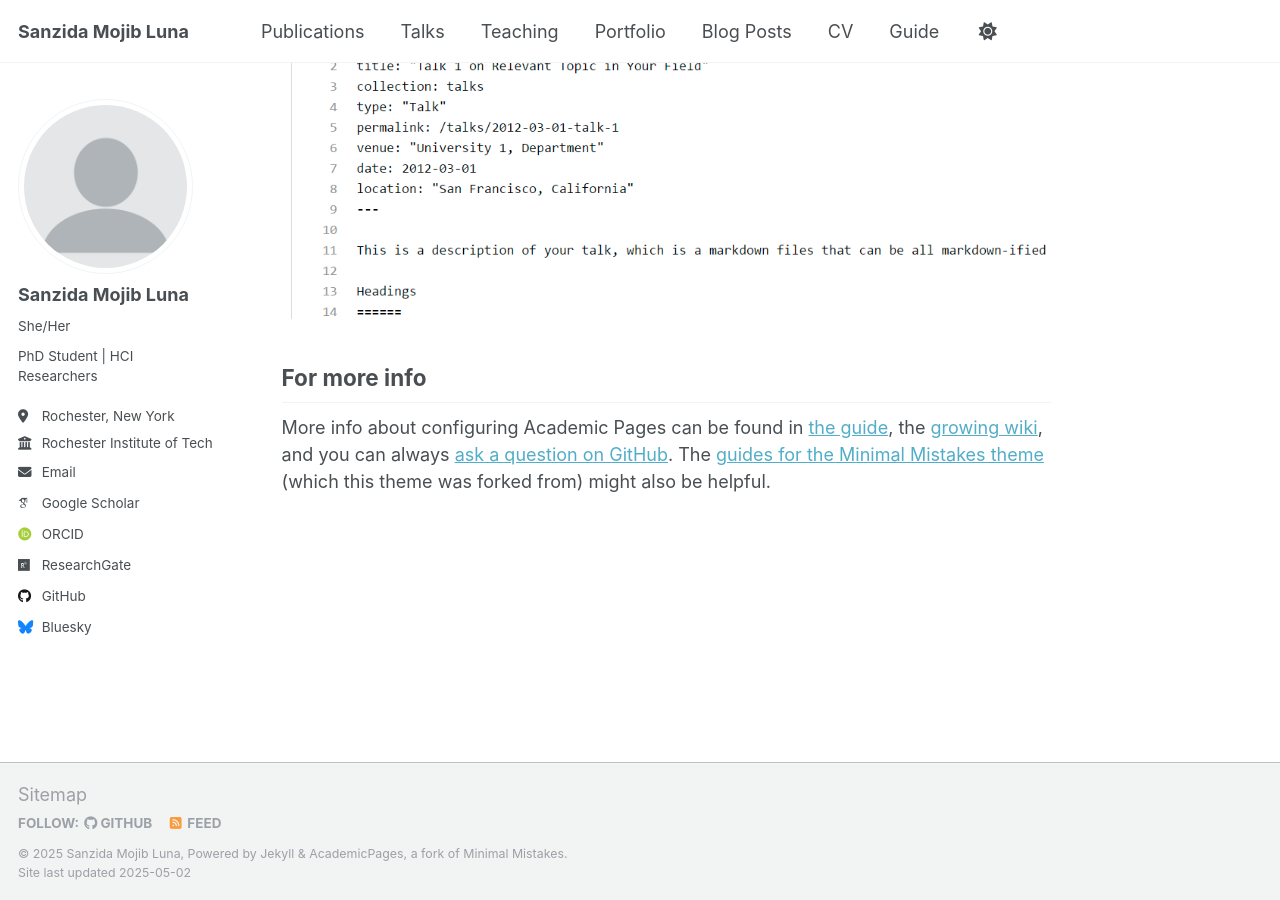
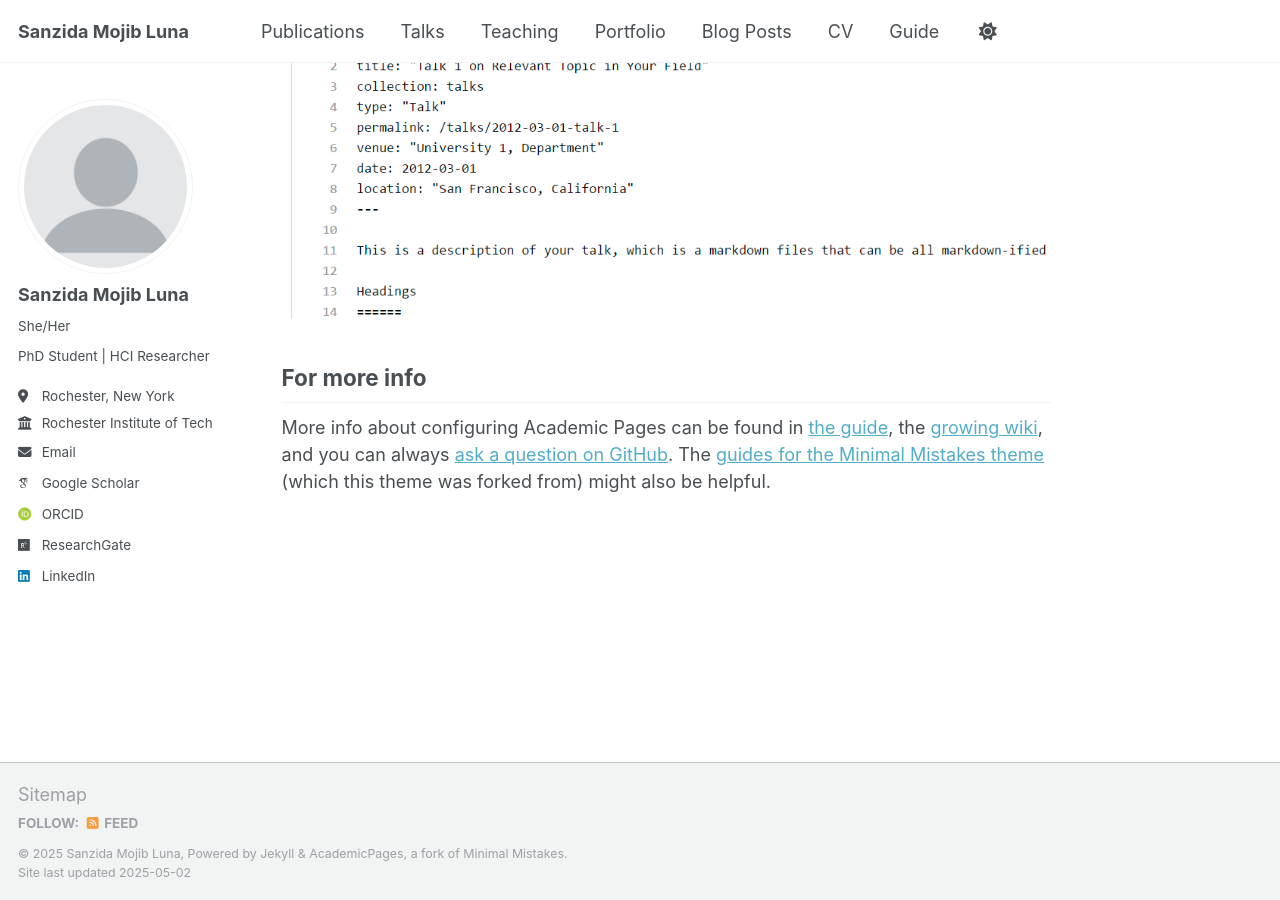
Before and after one commit to SanzidaMojibLuna/SanzidaMojibLuna.github.io, a Jekyll site: the page built from _pages/about.md, in a window 1280 px wide and 900 px high, scrolled down 2636 px. Built offline with Jekyll 4.4.1, drawn with Linux system fonts in a browser that asks for light colours; some web fonts are replaced.

Commit message:
Update _config.yml

```diff
--- a/_config.yml
+++ b/_config.yml
@@ -25,11 +25,11 @@ author:
   avatar           : "profile.png"
   name             : "Sanzida Mojib Luna"
   pronouns         : "She/Her"
-  bio              : "PhD Student | HCI Researchers"
+  bio              : "PhD Student | HCI Researcher"
   location         : "Rochester, New York"
   employer         : "Rochester Institute of Technology"
   uri              : # URL
-  email            : "sl8472 at rit.edu"
+  email            : "sl8472@rit.edu"
 
   # Academic websites
   academia         : # URL
@@ -46,12 +46,12 @@ author:
   bitbucket        : # Username - Update with your username on the site
   codepen          : # Username
   dribbble         : # Username
-  github           : "academicpages"
+  github           : #"academicpages"
   kaggle           : # Username
   stackoverflow    : # User number or user number and name (i.e., use "1" or "1/jeff-atwood")
 
   # Social media
-  bluesky          : "bsky.app" # Replace this with you Bluesky username
+  bluesky          : #"bsky.app" # Replace this with you Bluesky username
   facebook         : # Username
   flickr           : # Username
   foursquare       : # Username
@@ -60,7 +60,7 @@ author:
   keybase          : # Username
   instagram        : # Username
   lastfm           : # Username
-  linkedin         : # Username
+  linkedin         : "https://www.linkedin.com/in/sanzida-luna/"
   mastodon         : # URL
   medium           : # URL
   pinterest        : # Username
```
